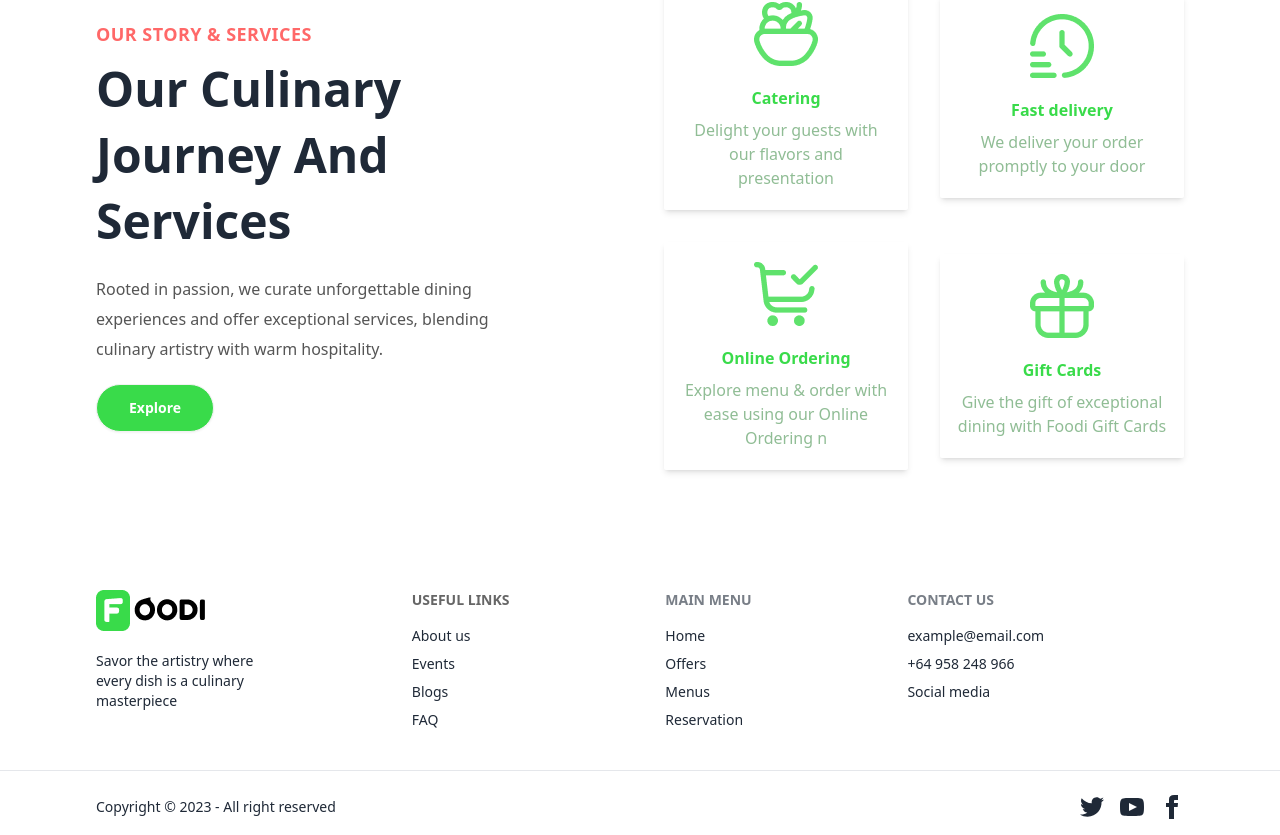
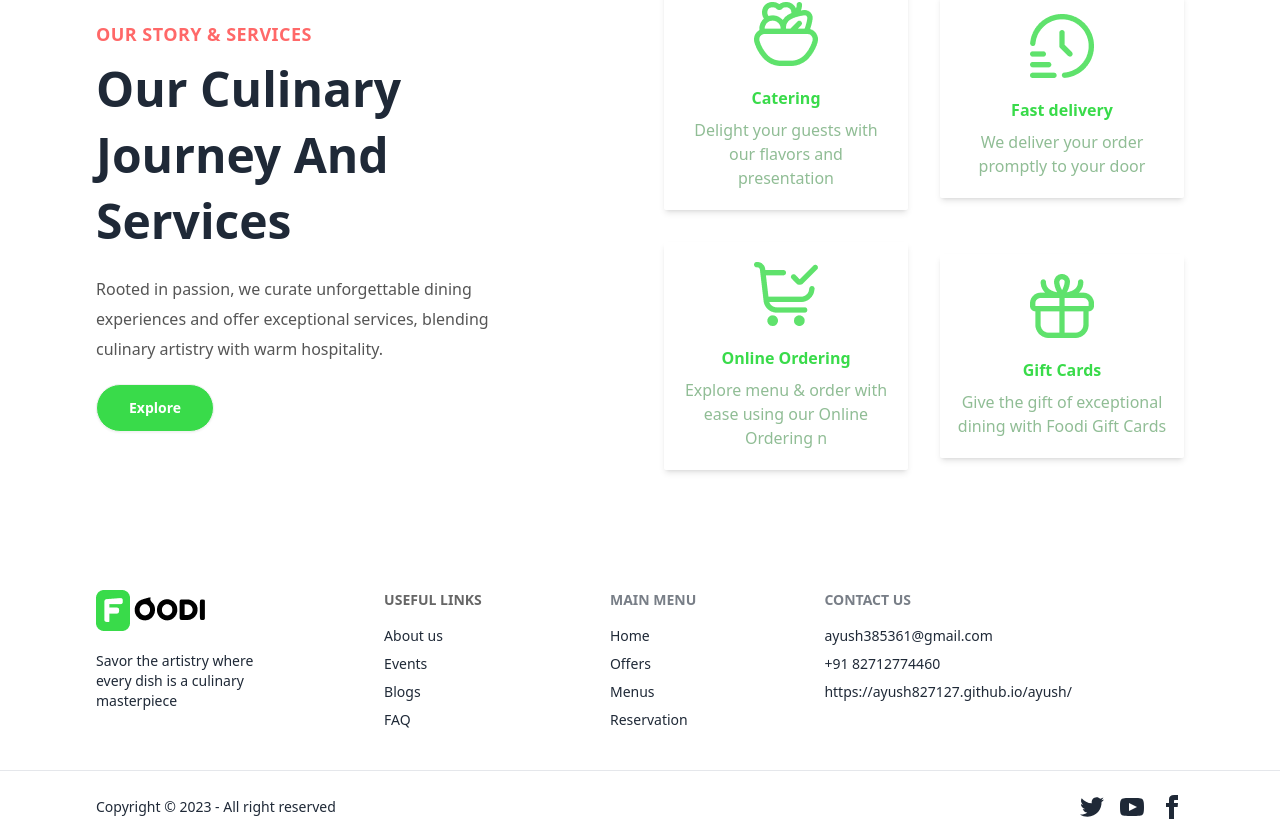
Before and after one commit to ayush827127/FoodieApp, a React (Vite) app: page / in a window 1280 px wide. Shown: the part 3116-3951 px from the top of the page. Built offline with nearby package versions, Linux system fonts and the light colour scheme; no server answers.

Commit message:
Add: developer portfolio

```diff
--- a/src/components/Footer.jsx
+++ b/src/components/Footer.jsx
@@ -26,9 +26,9 @@ const Footer = () => {
         </nav>
         <nav>
           <header className="footer-title">Contact Us</header>
-          <a className="link link-hover">example@email.com</a>
-          <a className="link link-hover">+64 958 248 966</a>
-          <a className="link link-hover">Social media</a>
+          <a className="link link-hover" target="_blank" href="mailto:ayush385361@gmail.com">ayush385361@gmail.com</a>
+          <a className="link link-hover" href="tel:+9182712774460">+91 82712774460</a>
+          <a className="link link-hover" target="_blank" href="https://ayush827127.github.io/ayush/">https://ayush827127.github.io/ayush/</a>
         </nav>
       </footer>
         <hr />
```
